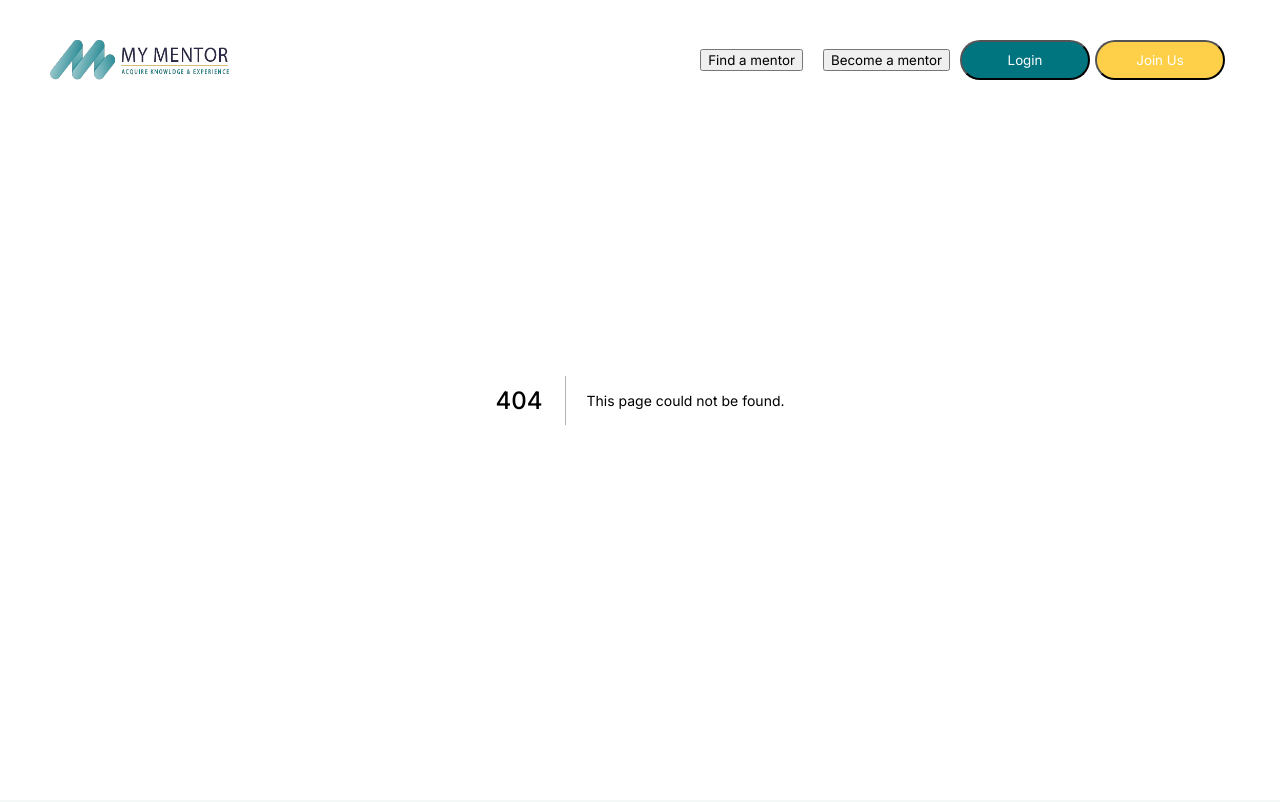
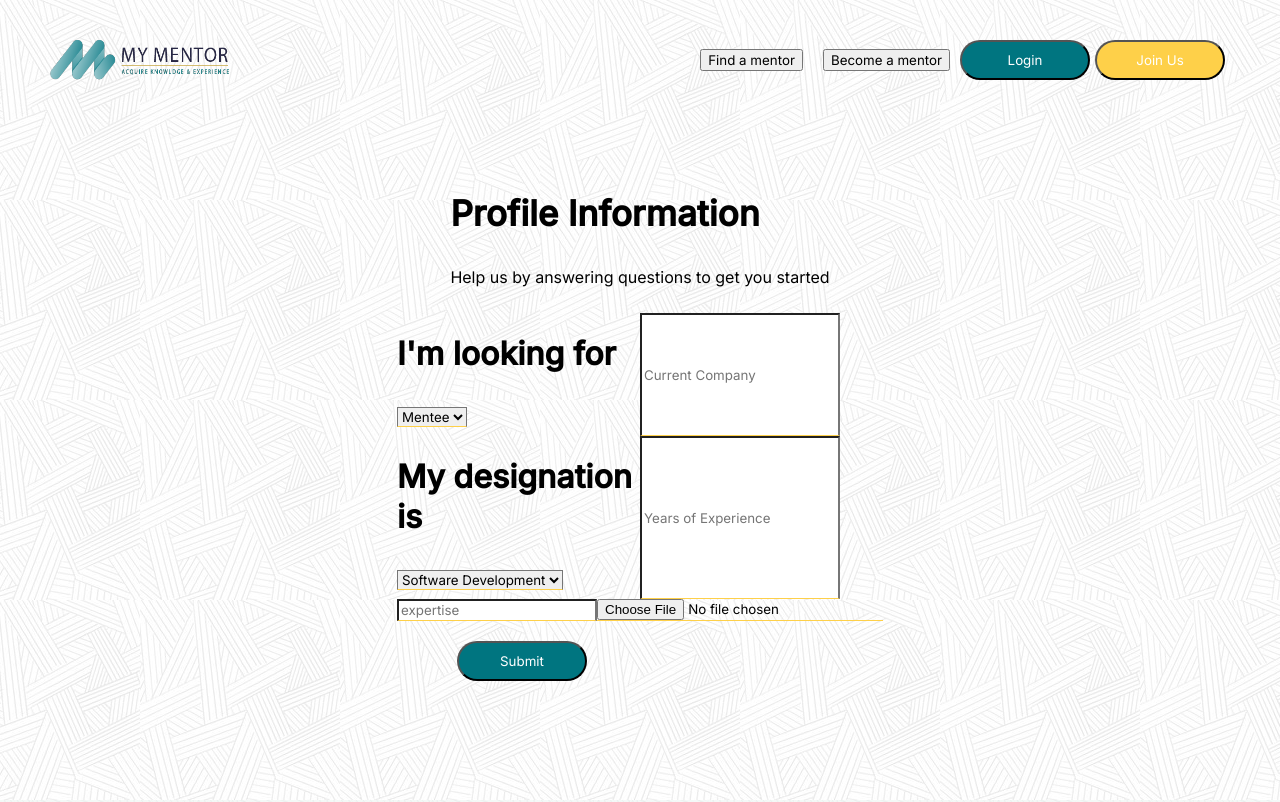
Before and after one commit to Tech-works-group/mymentor, a Next.js app: page /signupInformation in a window 1280 px wide. Before the commit this address had no page. Shown: the top 802 px of the page. Built offline with nearby package versions, Linux system fonts and the light colour scheme.

Commit message:
added signup information

```diff
--- a/components/Navigation.js
+++ b/components/Navigation.js
@@ -59,10 +59,10 @@ const Navigation = (props) => {
         <Link href="/about">
           <button className="nav_item">Become a mentor</button>
         </Link>
-        <Link href="/membership/packages">
+        <Link href="/login">
           <button className="secondary_button button">Login</button>
         </Link>
-        <Link href="/">
+        <Link href="/signup">
           <button className="main_button button">Join Us</button>
         </Link>
       </div>
--- /dev/null
+++ b/pages/signupInformation.js
@@ -0,0 +1,51 @@
+import React from 'react'
+
+const signupInformation = () => {
+  return (
+    <div className="container">
+    <div className="page_title">
+   <h1>Profile Information</h1>
+   <p>Help us by answering questions to get you started</p>
+   </div>
+   <form className="form_box">
+
+    <div className="signup_info">
+
+     <div className="row">
+        <div className="column">
+        <h1>I'm looking for</h1>
+       <select>
+        <option>Mentee</option>
+        <option>Mentor</option>
+       </select>
+       </div>
+       <input type="text" placeholder="Current Company"></input>
+</div>
+
+<div className="row">
+    <div className="column">
+       <h1>My designation is</h1>
+       <select>
+        <option>Software Development</option>
+        <option>Machine Learning</option>
+        <option>Data Science</option>
+        <option>Graphic Design</option>
+       </select>
+       </div>
+       <input type="text" placeholder="Years of Experience"></input>
+</div>
+
+
+<div className="row">
+       <input type="text" placeholder="expertise"></input>
+       <input type="file"></input>
+</div>
+
+       <button className="vertical_margin button secondary_button">Submit</button>
+       </div>
+   </form>
+</div>
+  )
+}
+
+export default signupInformation
--- a/styles/globals.css
+++ b/styles/globals.css
@@ -45,6 +45,21 @@ input {
 
 input{
   border-bottom: 0.5px #FED049 solid;
+}
+
+select{
+  border-bottom: 0.5px #FED049 solid;
+}
+
+.row{
+  display: flex;
+  flex-direction: row;
+}
+
+.signup_info{
+  display:flex;
+  flex-direction: column;
+  align-items: column;
 }
 
 .signup_form{
```
